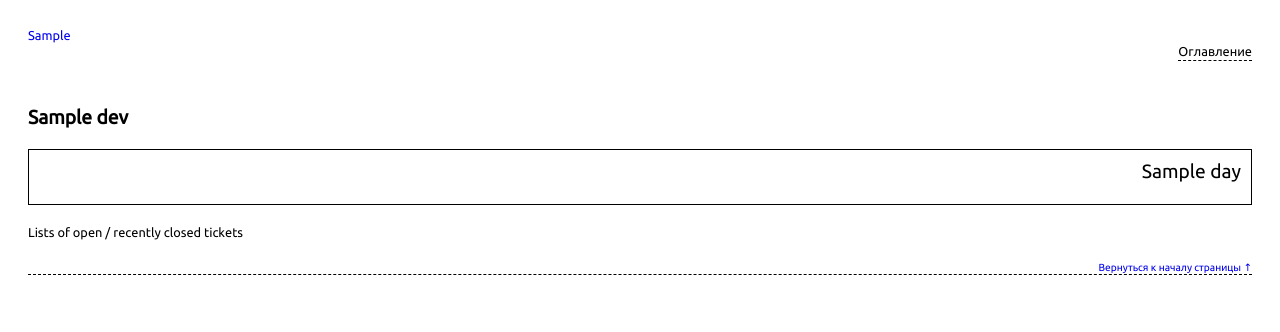
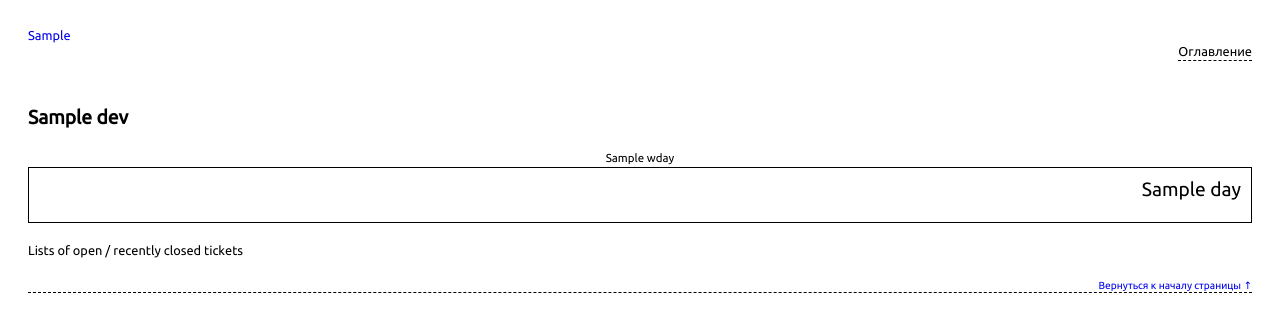
Before and after one commit to skrattaren/tracaggr, a Flask app: template templates/index.html in a window 1280 px wide. Shown: the top 332 px of the page. Run offline with Flask 2, Linux system fonts and the light colour scheme; the template is opened without the code that fills it: most values are stand-ins (such as "Sample title", 1, 10 or a date in 2020); parts of the project's set-up code (start-up, migrations or seed data) failed here and were passed over; some libraries are stand-ins or nearby versions.

Commit message:
Add weekday headers

```diff
--- a/main.py
+++ b/main.py
@@ -95,6 +95,7 @@ def index():
                'devs': DEVS,
                'month_data': month_data,
                'calendar': calendar.monthcalendar(year, month),
+               'weekhdr': calendar.weekheader(3).split(' '),
                'stylesheet': stylesheet,
                'other_ssheet': other_ssheet,
                'daytmpl': monthstr.replace('%', '%02d')
--- a/templates/index.html
+++ b/templates/index.html
@@ -26,6 +26,9 @@
     {% set usertckts = month_data.pop(login, {}) %}
     <h2 id="{{ login }}">{{ name }}</h2>
     <table class="cal">
+        <tr>
+            {% for wday in weekhdr %}<th>{{ wday }}</th>{% endfor %}
+        </tr>
         {% for week in calendar %}
         <tr>
             {% for day in week %}
```
